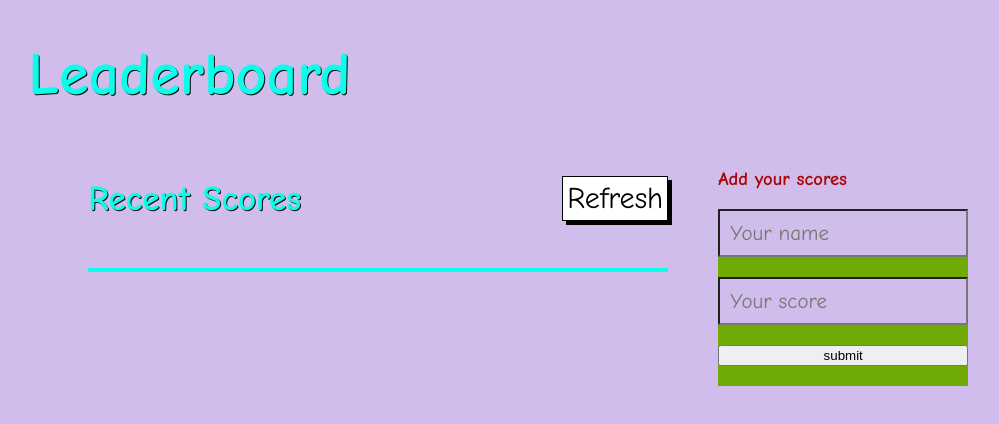
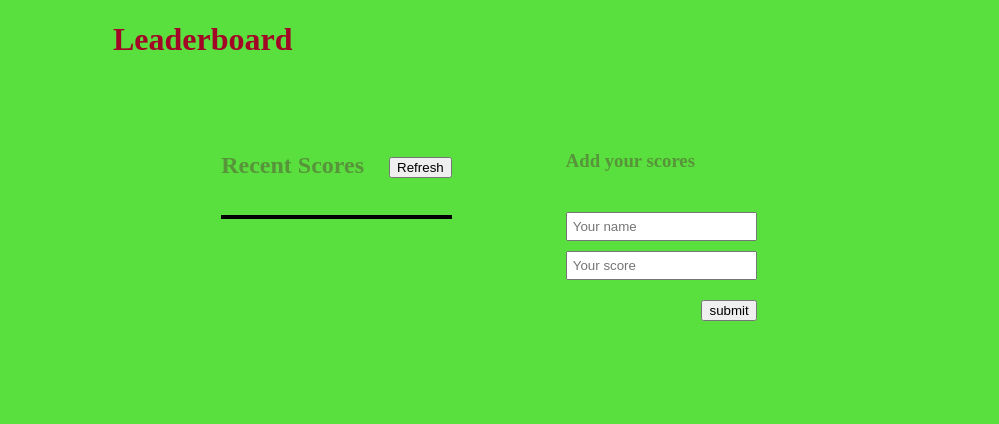
Before and after one commit to firstpj/Leaderboard-setup-project, a website built with webpack: page src/index.html in a window 1280 px wide. Shown: the whole page, without its empty margins (151-1150 px from the left). Built offline with nearby package versions, Linux system fonts and the light colour scheme.

Commit message:
dist/index.bundle.js,src/style.css files

```diff
--- a/src/index.html
+++ b/src/index.html
@@ -4,31 +4,30 @@
     <meta charset="UTF-8">
     <meta name="viewport" content="width=device-width, initial-scale=1.0">
     <title>Leaderboard</title>
-    <link rel="stylesheet" href="./style.css">
-    <script defer src="index.bundle.js"></script>
-   </head>
-
-   <body class="body">
-      <h1>Leaderboard</h1>
-          <div class="main-section">
-            <div class="list-score-section">
-                <div class="list-heading">
+<script defer src="index.html"></script>
+</head>
+<body>
+    <h1>Leaderboard</h1>
+    <div class="container">
+        <div class="dataCard">
+            <div class="dataCardHeader">
                 <h2>Recent Scores</h2>
-                <span id="refresh">Refresh</span>
+                <button type="button" id="refresh">Refresh</button>
             </div>
 
-            <ul id="score-list" >
-                <ul  class="list-items"></ul>
-            </ul>
+            <div class="list">
+                <ul  class="list-items" id="list-items"></ul>
+            </div>
         </div>
 
         <div class="inputCard">
             <h3>Add your scores</h3>
+
             <form action="#" method="post" id="form">
-             <input type="text" placeholder="Your name" id="name" required />
-             <input type="number" placeholder="Your score" id="score" required/>
+             <input type="text" placeholder="Your name" id="name" name="name" required />
+             <input type="number" placeholder="Your score" id="score" name="score" required/>
              <button type="submit"  id="enter">submit</button>
-             <span id="message"></span>
+
             </form>
         </div>
     </div>
--- a/src/style.css
+++ b/src/style.css
@@ -1,177 +1,113 @@
-html {
-  min-height: 100%;
+body {
+  background-color: rgb(89, 223, 62);
 }
 
-body {
-  margin: 0 auto;
-  width: 96%;
-  height: 101%;
-  box-sizing: border-box;
-  background-position: center;
-  background-repeat: no-repeat;
-  background-size: cover;
+h1 {
+  margin-left: 8em;
+  color: rgb(163, 5, 39);
+  position: relative;
+  }
+
+@keyframes move {
+  0% {
+    color: rgb(94, 255, 0);
+    left: 0;
+    top: 0;
+  }
+
+  25% {
+    color: rgb(18, 149, 112);
+    left: 200px;
+    top: 0;
+  }
+
+  50% {
+    color: rgb(0, 21, 255);
+    left: 200px;
+    top: 10px;
+  }
+
+  75% {
+    color: rgb(239, 16, 172);
+    left: 0;
+    top: 10px;
+  }
+
+  100% {
+    color: rgb(238, 255, 0);
+    left: 0;
+    top: 0;
+  }
 }
 
-.body,
-input,
-.add-btn {
-  background-color: rgb(209, 189, 235);
-  font-family: 'Comic Sans MS', sans-serif;
+.container {
+  display: flex;
+  flex-direction: row;
+  justify-content: space-evenly;
+  padding: 48px;
+  margin: 2% 16%;
+}
+
+.dataCard {
+  display: flex;
+  flex-direction: column;
+}
+
+.dataCardHeader {
+  display: flex;
+  gap: 25px;
+  color: rgb(87, 148, 58);
+}
+
+.list-items {
+  list-style: none;
+  border: 2px solid black;
+  font-weight: 600;
+  padding: 0;
+}
+
+.list-items li {
+  padding: 2px 5px;
+}
+
+.list-items li:nth-child(odd) {
+  background-color: rgb(220, 216, 216);
 }
 
 h3 {
-  color: #aa0505;
-  display: block;
-  font-size: 1.17em;
-  margin-block-start: 1em;
-  margin-block-end: em;
-  margin-inline-start: 0px;
-  margin-inline-end: 0px;
-  font-weight: bold;
+  color: rgb(87, 148, 58);
 }
 
-#message,
-input,
-#refresh {
-  font-size: 15px;
+form {
+  display: flex;
+  flex-direction: column;
+  gap: 10px;
+  margin-top: 40px;
 }
 
-#add-btn {
-  align-self: flex-end;
+form button {
+  margin-top: 10px;
+  width: fit-content;
+  margin-left: auto;
+}
+
+.dataCard button {
+  margin-top: 25px;
+  height: max-content;
 }
 
 input {
-  padding: 10px;
+  padding: 5px;
+  outline: none;
+  color: rgb(87, 148, 58);
 }
 
-#refresh:hover,
-#add-btn:hover,
-input:focus {
-  color: #111111;
-  background-color: rgb(233, 15, 186);
+form button:hover {
+  background-color: rgb(87, 148, 58);
+  cursor: pointer;
 }
 
-form {
-  flex-direction: column;
-  gap: 20px;
-  color: #000;
-  background-color: #70aa05;
+.dataCard button:hover {
+  background-color: rgb(87, 148, 58);
+  cursor: pointer;
 }
-
-.remove-btn {
-  display: none;
-}
-
-h1,
-#date-time,
-h2 {
-  color: rgb(8, 255, 234);
-  text-shadow: 1px 1px #0c0c0c;
-  font-weight: bold;
-}
-
-.main-section,
-.list-heading,
-form {
-  display: flex;
-}
-
-.list-heading span,
-.add-btn {
-  font-size: 18px;
-  padding: 4px;
-  cursor: pointer;
-  background-color: #fff;
-  box-shadow: 4px 4px 0 rgb(2, 2, 2);
-}
-
-.main-section {
-  flex-direction: column-reverse;
-  justify-content: center;
-  margin: 0 auto;
-  gap: 9px;
-  width: 348px;
-}
-
-form {
-  flex-direction: column;
-  gap: 20px;
-}
-
-.list-heading {
-  align-items: center;
-  justify-content: space-between;
-}
-
-.list-heading span,
-.add-btn,
-#score-list {
-  border: 1px solid black;
-}
-
-#score-list {
-  list-style-type: none;
-  font-size: 20px;
-  padding: 0;
-  background-color: rgb(8, 255, 234);
-  border: 2px solid rgb(8, 255, 234);
-}
-
-li:nth-child(even) {
-  background-color: #927d7d;
-}
-
-@media (min-width: 768px) {
-  body {
-    width: 72%;
-  }
-
-    h1 {
-    font-size: 60px;
-  }
-
-  .main-section {
-    flex-direction: row;
-    justify-content: center;
-    margin: 0 50px 0 50px;
-    gap: 50px;
-    width: 900px;
-  }
-
-  .list-score-section,
-  .add-score-section {
-    width: 580px;
-  }
-
-  h2 {
-    font-size: 35px;
-  }
-
-  form {
-    flex-direction: column;
-    gap: 20px;
-  }
-
-  .list-heading h2 {
-    margin-right: 42px;
-  }
-
-  li,
-  .add-btn,
-  #refresh {
-    font-size: 30px;
-  }
-
-  #score-list li {
-    padding: 0 0 0 5px;
-  }
-
-  .add-score-section h2 {
-    margin-bottom: 51px;
-  }
-
-  #message,
-  input {
-    font-size: 21px;
-  }
-}
```
Also changed, not shown: dist/index.bundle.js, dist/index.html.
